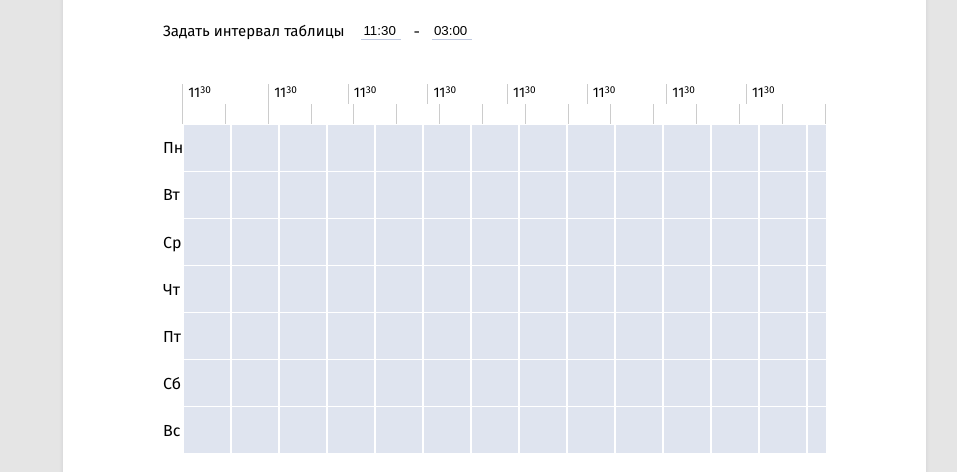
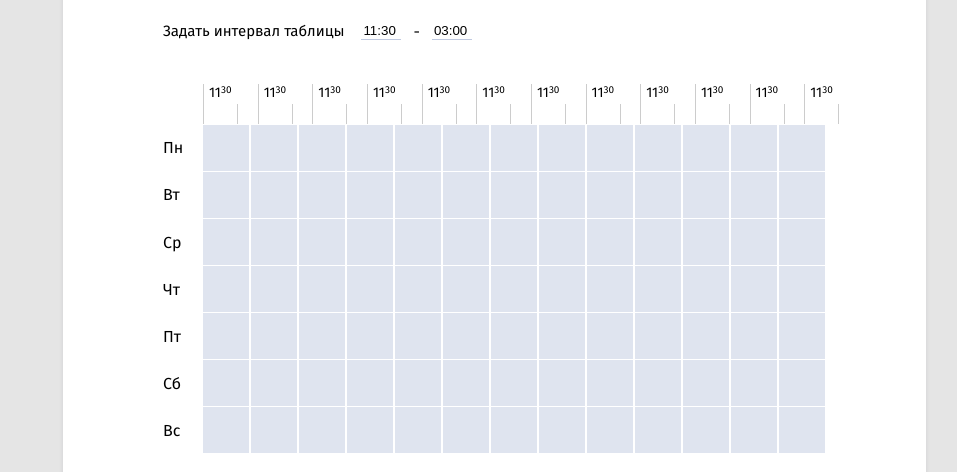
Before and after one commit to KPACHb1Y/ParadoxProject, a website: page app/index.html in a window 1280 px wide. Shown: the part 298-770 px from the top of the page, without its empty margins (206-1163 px from the left). Drawn offline with Linux system fonts and the light colour scheme.

Commit message:
change styles

```diff
--- a/app/index.html
+++ b/app/index.html
@@ -52,57 +52,77 @@
             <div class="row">
                 <div class="time">
                     <div class="time-item">
+                        <span>11</span>
+                        <span>30</span>
+                        <div class="time-item__border">
+                        </div>
                     </div>
                     <div class="time-item">
                         <span>11</span>
                         <span>30</span>
+                        <div class="time-item__border">
+                        </div>
                     </div>
                     <div class="time-item">
                         <span>11</span>
                         <span>30</span>
+                        <div class="time-item__border">
+                        </div>
                     </div>
                     <div class="time-item">
                         <span>11</span>
                         <span>30</span>
+                        <div class="time-item__border">
+                        </div>
                     </div>
                     <div class="time-item">
                         <span>11</span>
                         <span>30</span>
+                        <div class="time-item__border">
+                        </div>
                     </div>
                     <div class="time-item">
                         <span>11</span>
                         <span>30</span>
+                        <div class="time-item__border">
+                        </div>
                     </div>
                     <div class="time-item">
                         <span>11</span>
                         <span>30</span>
+                        <div class="time-item__border">
+                        </div>
                     </div>
                     <div class="time-item">
                         <span>11</span>
                         <span>30</span>
+                        <div class="time-item__border">
+                        </div>
                     </div>
                     <div class="time-item">
                         <span>11</span>
                         <span>30</span>
+                        <div class="time-item__border">
+                        </div>
                     </div>
-                </div>
-                <div class="line">
-                    <div class="line-item"></div>
-                    <div class="line-item"></div>
-                    <div class="line-item"></div>
-                    <div class="line-item"></div>
-                    <div class="line-item"></div>
-                    <div class="line-item"></div>
-                    <div class="line-item"></div>
-                    <div class="line-item"></div>
-                    <div class="line-item"></div>
-                    <div class="line-item"></div>
-                    <div class="line-item"></div>
-                    <div class="line-item"></div>
-                    <div class="line-item"></div>
-                    <div class="line-item"></div>
-                    <div class="line-item"></div>
-                    <div class="line-item"></div>
+                    <div class="time-item">
+                        <span>11</span>
+                        <span>30</span>
+                        <div class="time-item__border">
+                        </div>
+                    </div>
+                    <div class="time-item">
+                        <span>11</span>
+                        <span>30</span>
+                        <div class="time-item__border">
+                        </div>
+                    </div>
+                    <div class="time-item">
+                        <span>11</span>
+                        <span>30</span>
+                        <div class="time-item__border">
+                        </div>
+                    </div>
                 </div>
             </div>
             <div class="main-content__calendar-block">
--- a/app/less/style.less
+++ b/app/less/style.less
@@ -93,7 +93,8 @@ body {
             flex-direction: column;
             justify-content: space-around;
             p {
-              margin: 0;
+              width: 18px;
+              margin: 0 21px 0 0;
             }
           }
           .main-content__calendar-block__item {
@@ -102,35 +103,35 @@ body {
           }
         }
         .row {
-          //display: flex;
-          //flex-wrap: wrap;
-          //align-items: center;
           .time {
             width: 100%;
-            height: 20px;
+            height: 40px;
             display: flex;
+            margin-left: 40px;
             .time-item {
               display: flex;
-              width: 86px;
-              border-right: 1px solid #cccccc;
-              &:nth-child(1) {
-                width: 21px;
+              width: 8.1%;
+              border-left: 1px solid #cccccc;
+              height: 40px;
+              border-top: none;
+              border-bottom: 0;
+              position: relative;
+              .time-item__border {
+                width: 17px;
+                height: 20px;
                 border-right: 1px solid #cccccc;
-              }
-              &:nth-child(2) {
-                width: 93px;
+                position: absolute;
+                bottom: 0;
+                left: 30%;
               }
               span {
                 &:first-child {
                   font-size: 14px;
                   padding-left: 5px;
                 }
-                &:last-child {
+                &:nth-child(2) {
                   font-size: 10px;
                 }
-              }
-              &:last-child {
-                border: 0;
               }
             }
           }
@@ -138,17 +139,11 @@ body {
             width: 100%;
             height: 20px;
             display: flex;
+            margin-left: 40px;
             .line-item {
-              width: 46px;
+              width: 4%;
               height: 20px;
-              border-right: 1px solid #cccccc;
-              &:first-child {
-                width: 21px;
-                border-right: 1px solid #cccccc;
-              }
-              &:nth-child(2) {
-                width: 46px;
-              }
+              border-left: 1px solid #cccccc;
             }
           }
           .item {
@@ -156,16 +151,9 @@ body {
             height: 46px;
             background: #DFE4EF;
             margin: 1px;
-            //&:nth-child(2) {
-            //  width: 50px;
-            //}
             &.active {
               background: #0066FF;
             }
-          }
-          p {
-            width: 18px;
-            margin: 0 21px 0 0;
           }
         }
       }
```
Also changed, not shown: app/css/style.css.
